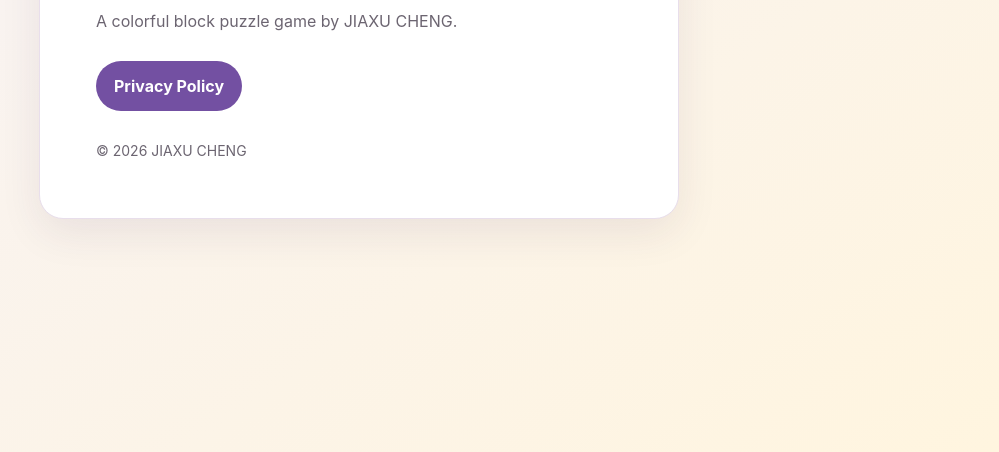
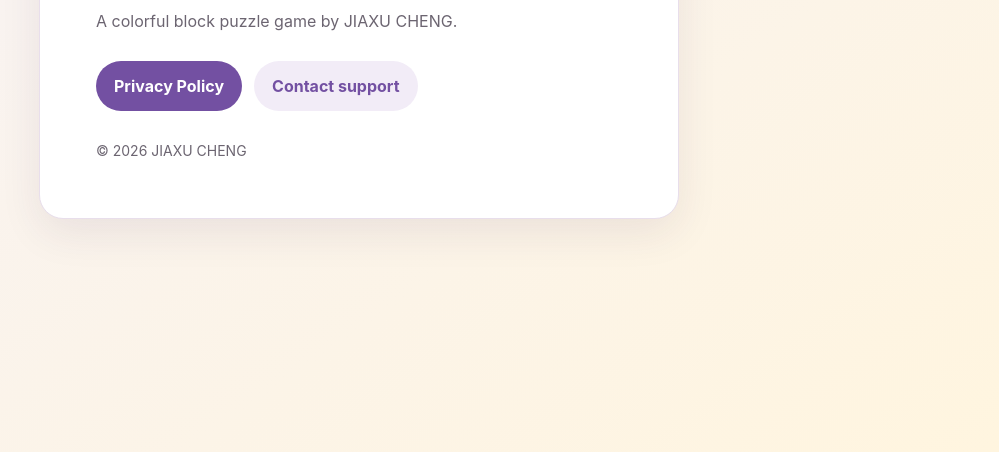
Before and after one commit to JiaXuuu/JiaXuuu.github.io, a plain HTML site: page index.html in a window 1280 px wide. Shown: the part 348-800 px from the top of the page, without its empty margins (281-1280 px from the left). Drawn offline with Linux system fonts and the light colour scheme.

Commit message:
Add support contact to developer homepage

```diff
--- a/index.html
+++ b/index.html
@@ -13,7 +13,9 @@
     main { width:min(640px,100%); padding:clamp(28px,7vw,56px); background:#fff; border:1px solid var(--line); border-radius:24px; box-shadow:0 14px 42px #3c285016; }
     h1 { margin:0; font-size:clamp(32px,8vw,48px); line-height:1.1; letter-spacing:-.03em; }
     p { margin:14px 0 26px; color:var(--muted); }
+    .actions { display:flex; flex-wrap:wrap; gap:12px; }
     a { display:inline-block; padding:12px 18px; border-radius:999px; background:var(--accent); color:#fff; font-weight:650; text-decoration:none; }
+    a.secondary { background:#f2ecf7; color:var(--accent); }
     a:focus-visible { outline:3px solid #e6ad42; outline-offset:3px; }
     footer { margin-top:28px; color:var(--muted); font-size:14px; }
   </style>
@@ -22,7 +24,10 @@
   <main>
     <h1>Jelly Sliding</h1>
     <p>A colorful block puzzle game by JIAXU CHENG.</p>
-    <a href="https://jiaxuuu.github.io/jellyslide-privacy/">Privacy Policy</a>
+    <div class="actions">
+      <a href="https://jiaxuuu.github.io/jellyslide-privacy/">Privacy Policy</a>
+      <a class="secondary" href="mailto:jiaxu.studio@gmail.com">Contact support</a>
+    </div>
     <footer>© 2026 JIAXU CHENG</footer>
   </main>
 </body>
```
